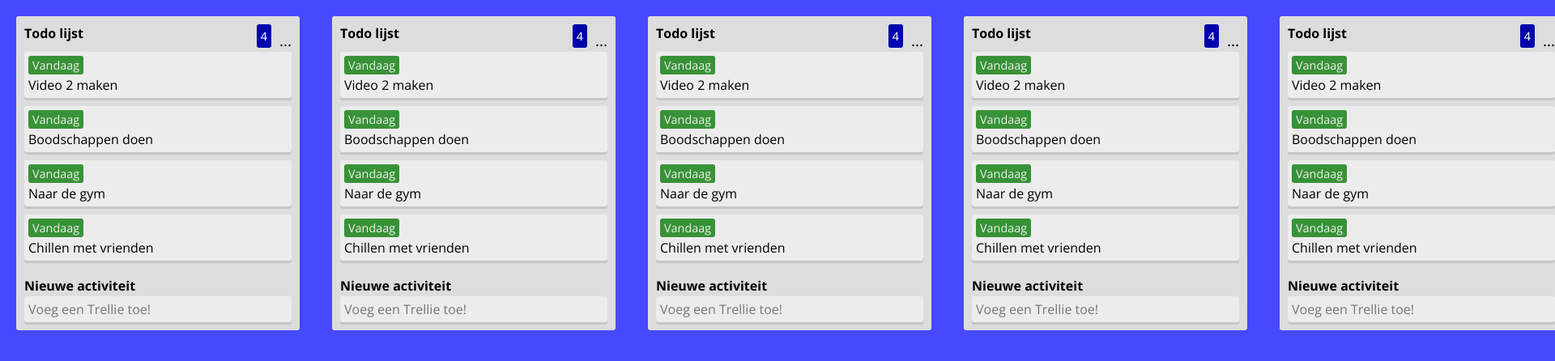
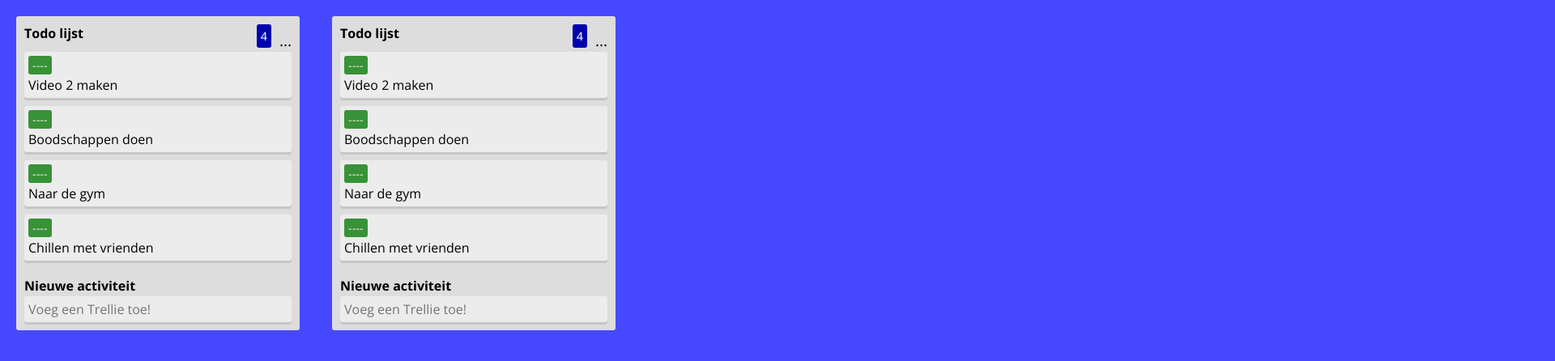
Before and after one commit to pawelkellner/trellie, a React (Create React App) app: page / in a window 1280 px wide. Shown: the top 446 px of the page at 81% size, 1920 px wide, since content can reach past the window. Built offline with nearby package versions, Linux system fonts and the light colour scheme.

Commit message:
label test code

```diff
--- a/src/Data/trellie.js
+++ b/src/Data/trellie.js
@@ -52,169 +52,7 @@ const data = [
                 description: "Chillen met vrienden"
             },
         ]
-    },
-    {
-        id: 3,
-        title: "Todo lijst",
-        count: 4,
-        activities: [
-            {
-                id: 1,
-                label: "Vandaag",
-                description: "Video 2 maken"
-            },
-            {
-                id: 2,
-                label: "Vandaag",
-                description: "Boodschappen doen"
-            },
-            {
-                id: 3,
-                label: "Vandaag",
-                description: "Naar de gym"
-            },
-            {
-                id: 4,
-                label: "Vandaag",
-                description: "Chillen met vrienden"
-            },
-        ]
-    },
-    {
-        id: 4,
-        title: "Todo lijst",
-        count: 4,
-        activities: [
-            {
-                id: 1,
-                label: "Vandaag",
-                description: "Video 2 maken"
-            },
-            {
-                id: 2,
-                label: "Vandaag",
-                description: "Boodschappen doen"
-            },
-            {
-                id: 3,
-                label: "Vandaag",
-                description: "Naar de gym"
-            },
-            {
-                id: 4,
-                label: "Vandaag",
-                description: "Chillen met vrienden"
-            },
-        ]
-    },
-    {
-        id: 5,
-        title: "Todo lijst",
-        count: 4,
-        activities: [
-            {
-                id: 1,
-                label: "Vandaag",
-                description: "Video 2 maken"
-            },
-            {
-                id: 2,
-                label: "Vandaag",
-                description: "Boodschappen doen"
-            },
-            {
-                id: 3,
-                label: "Vandaag",
-                description: "Naar de gym"
-            },
-            {
-                id: 4,
-                label: "Vandaag",
-                description: "Chillen met vrienden"
-            },
-        ]
-    },
-    {
-        id: 6,
-        title: "Todo lijst",
-        count: 4,
-        activities: [
-            {
-                id: 1,
-                label: "Vandaag",
-                description: "Video 2 maken"
-            },
-            {
-                id: 2,
-                label: "Vandaag",
-                description: "Boodschappen doen"
-            },
-            {
-                id: 3,
-                label: "Vandaag",
-                description: "Naar de gym"
-            },
-            {
-                id: 4,
-                label: "Vandaag",
-                description: "Chillen met vrienden"
-            },
-        ]
-    },
-    {
-        id: 7,
-        title: "Todo lijst",
-        count: 4,
-        activities: [
-            {
-                id: 1,
-                label: "Vandaag",
-                description: "Video 2 maken"
-            },
-            {
-                id: 2,
-                label: "Vandaag",
-                description: "Boodschappen doen"
-            },
-            {
-                id: 3,
-                label: "Vandaag",
-                description: "Naar de gym"
-            },
-            {
-                id: 4,
-                label: "Vandaag",
-                description: "Chillen met vrienden"
-            },
-        ]
-    },
-    {
-        id: 8,
-        title: "Todo lijst",
-        count: 4,
-        activities: [
-            {
-                id: 1,
-                label: "Vandaag",
-                description: "Video 2 maken"
-            },
-            {
-                id: 2,
-                label: "Vandaag",
-                description: "Boodschappen doen"
-            },
-            {
-                id: 3,
-                label: "Vandaag",
-                description: "Naar de gym"
-            },
-            {
-                id: 4,
-                label: "Vandaag",
-                description: "Chillen met vrienden"
-            },
-        ]
-    },
+    }
 ];
 
 export default data;
--- a/src/components/Activity/Activity.js
+++ b/src/components/Activity/Activity.js
@@ -1,19 +1,15 @@
-import React from "react";
 import "./Activity.css";
+import Label from "../Label/Label";
 
 const Activity = (props) => {
-
     return (
     <li className="activity">
-            <h3 className="activity__label">
-                {props.activity.label || "----"}
-            </h3>
+      <Label trellieId={props.id} activityId={props.key} activity={props.activity}/>
       <p className="activity__description">
         {props.activity.description || "Placeholder description"}
       </p>
     </li>
   );
-}
-
+};
 
 export default Activity;
--- /dev/null
+++ b/src/components/Label/Label.js
@@ -0,0 +1,69 @@
+import React from "react";
+import { connect } from "react-redux";
+
+class Label extends React.Component{
+    constructor(props){
+        super(props);
+        this.state = {label: ""}
+        console.log(this.props.trelliesFromRedux[props.trellieId - 1].activities)
+    }
+
+    componentDidMount(){
+        this.setState({label: ""})
+    }
+
+    labelClicked = () =>{
+        let oldLabel = this.state.label;
+        let newLabel;
+        switch(oldLabel){
+            case 'Vandaag':
+                newLabel = "Morgen";
+                break;
+            case 'Morgen':
+                newLabel = "Weekend";
+                break;
+            case 'Weekend':
+                newLabel = "Vandaag";
+                break;
+        }
+        if(this.props.trelliesFromRedux[this.props.id - 1])
+        this.changeLabel(newLabel);
+    }
+
+    changeLabel = (newLabel) => {
+        let oldActivity = [...this.props.trelliesFromRedux];
+        let newActivity = oldActivity[this.props.id - 1].activities.map((activity) => {
+            if(activity.id === activity.id){
+                activity.label = newLabel
+                return activity
+            }else{
+                return activity
+            }
+        })
+        oldActivity[this.props.id - 1].activities = newActivity;
+        console.log(oldActivity)
+        this.props.setTrelliesFromRedux(oldActivity)
+    }
+
+    render(){
+        return(
+            <h3 onClick={this.labelClicked} className="activity__label">
+                    {this.state.label || "----"}
+            </h3>
+        );
+    }
+}
+
+const mapStateToProps = (state) =>{
+    return{
+        trelliesFromRedux: state.trellies
+    }
+}
+
+const mapDispatchToProps = (dispatch) =>{
+    return{
+        setTrelliesFromRedux: (payload) => dispatch({type: "TRELLIES", payload:payload})
+    }
+}
+
+export default connect(mapStateToProps, mapDispatchToProps)(Label);
--- a/src/components/Trellie/Trellie.js
+++ b/src/components/Trellie/Trellie.js
@@ -6,7 +6,7 @@ const Trellie = (props) => {
 
     let listItemsToBeRendered = props.trellie.activities.map(activity => {
         return (
-            <Activity key={activity.id} activity={activity} />
+            <Activity id={props.id} key={activity.id} activity={activity} />
         );
     })
 
```
Also changed, not shown: src/components/Label/Label.css (added). Lines whose indentation alone changed are shown as unchanged.
